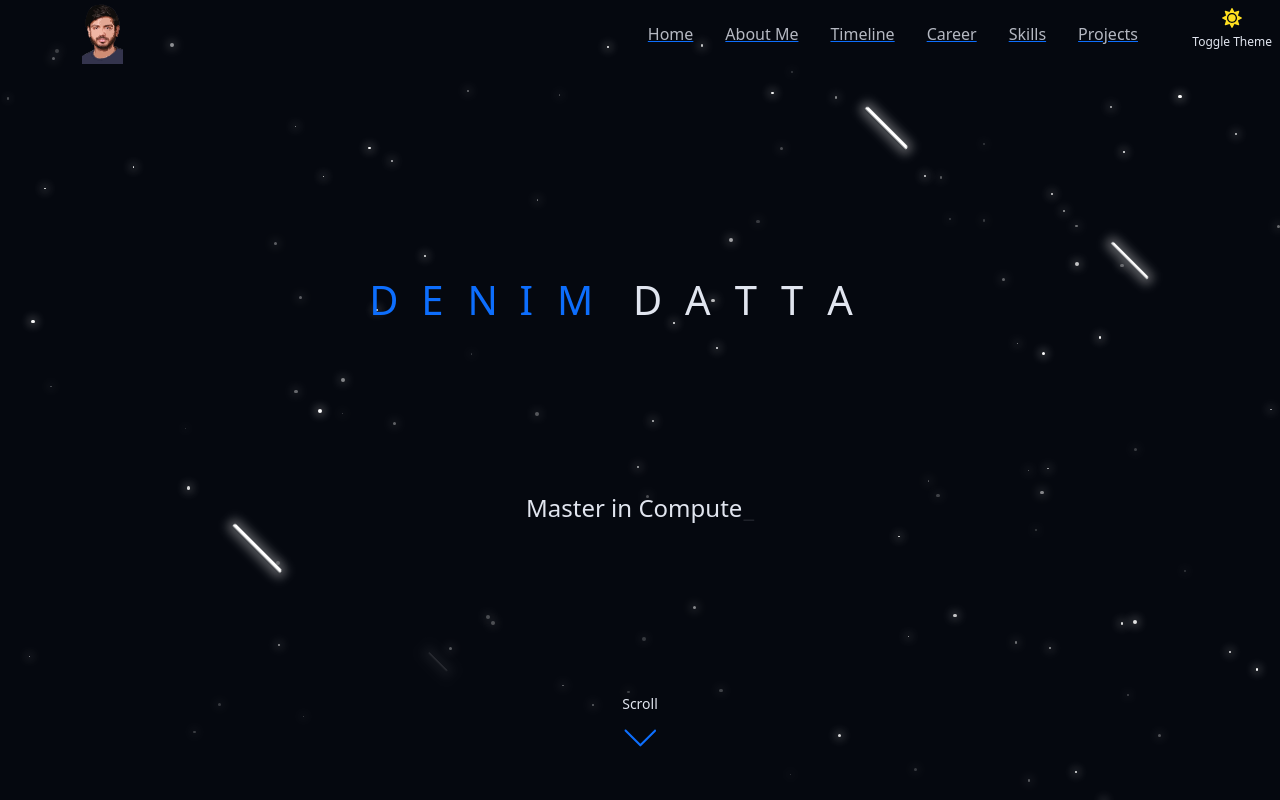
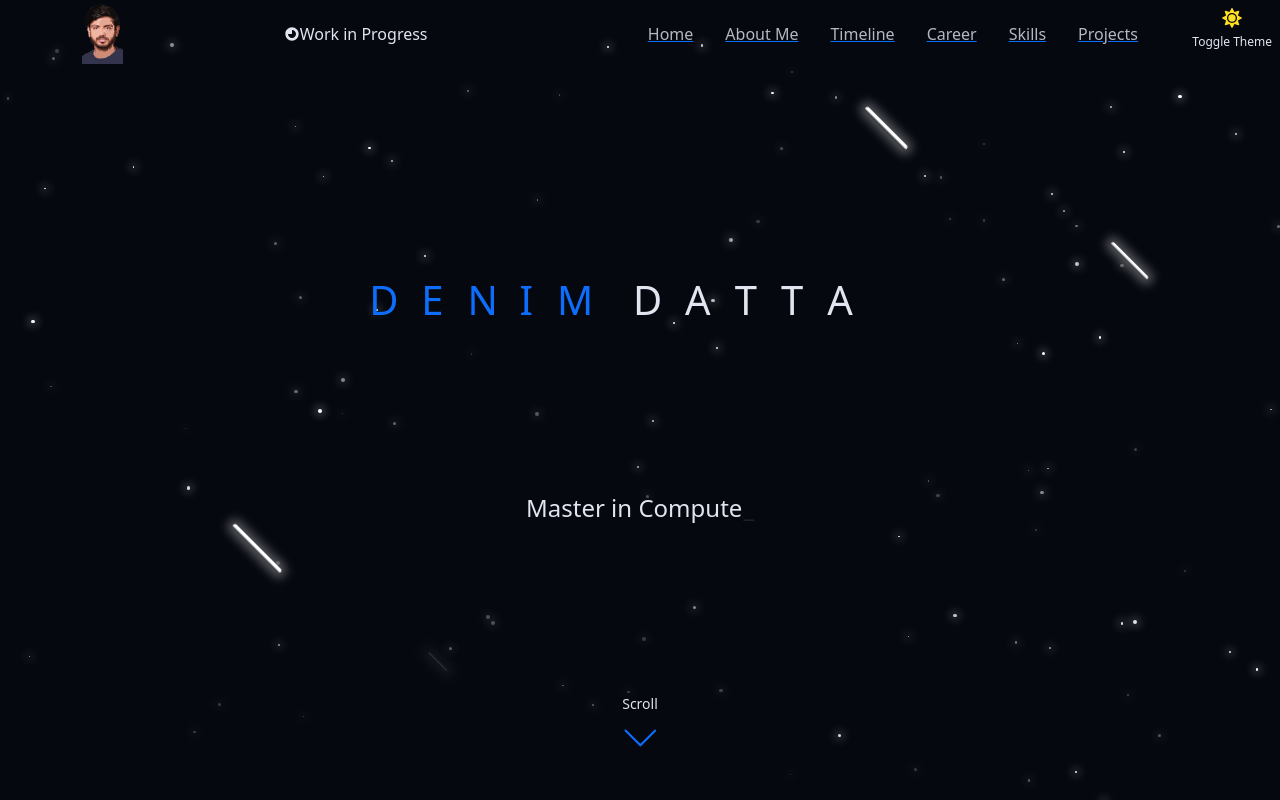
Before and after one commit to denimdatta/denimdatta.github.io, a React (Vite) app: page / in a window 1280 px wide. Shown: the top 800 px of the page. Built offline with nearby package versions, Linux system fonts and the light colour scheme.

Commit message:
Add WIP in Nav Bar

```diff
--- a/src/components/Navigation.tsx
+++ b/src/components/Navigation.tsx
@@ -1,6 +1,7 @@
 import {useEffect, useState} from "react";
 import {CN} from "../lib/Utils.ts";
 import {IoMdCloseCircleOutline, IoMdMenu} from "react-icons/io";
+import {RiProgress6Fill} from "react-icons/ri";
 
 const navigationItems = [
 	{name: "Home", href: "#denimdatta"},
@@ -33,6 +34,10 @@ function Navigation() {
 				<a className="flex items-center" href="">
 					<img src="images/HeaderProfilePic.svg" className="h-15" alt="Profile Picture"/>
 				</a>
+
+				<span className="flex items-center h-full">
+					<RiProgress6Fill className="h-full"/> Work in Progress
+				</span>
 
 				{/* desktop nav */}
 				<div className="hidden md:flex space-x-8 px-15">
```
